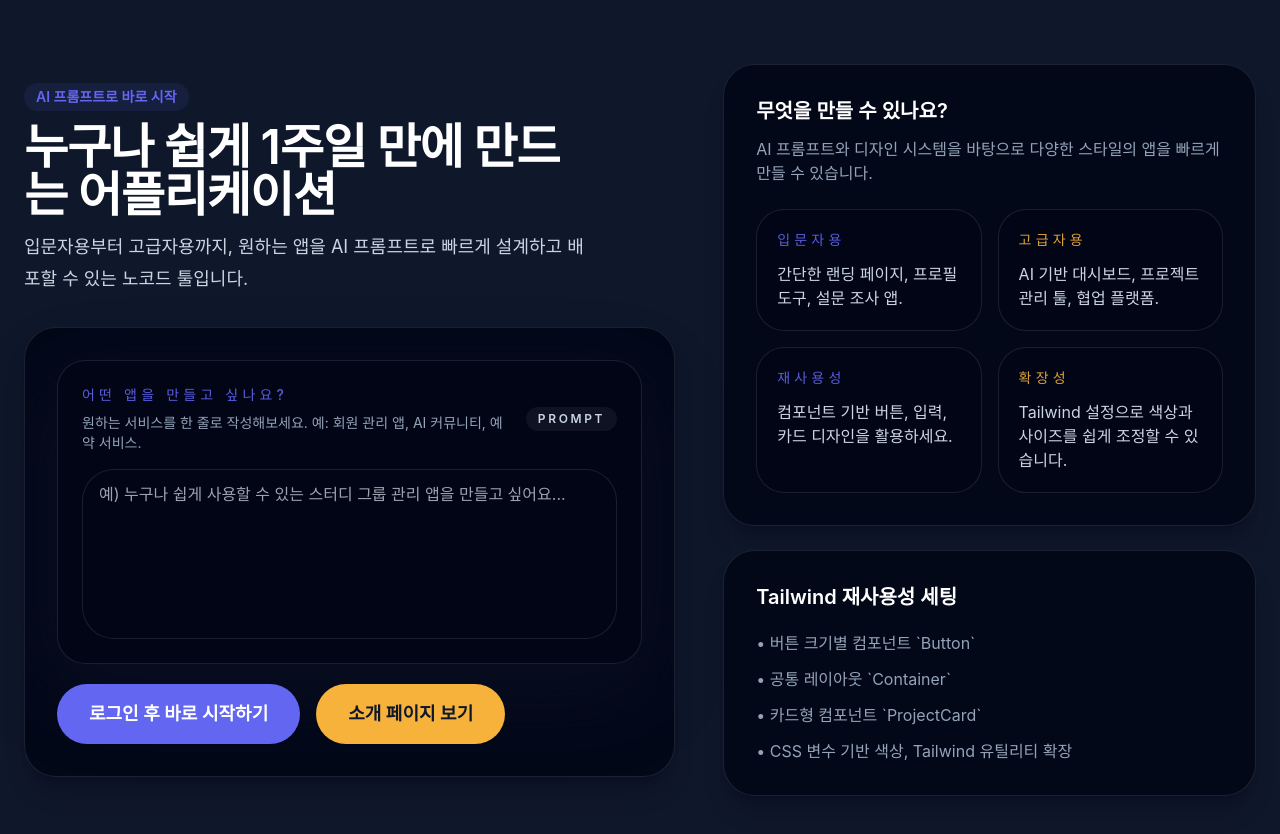
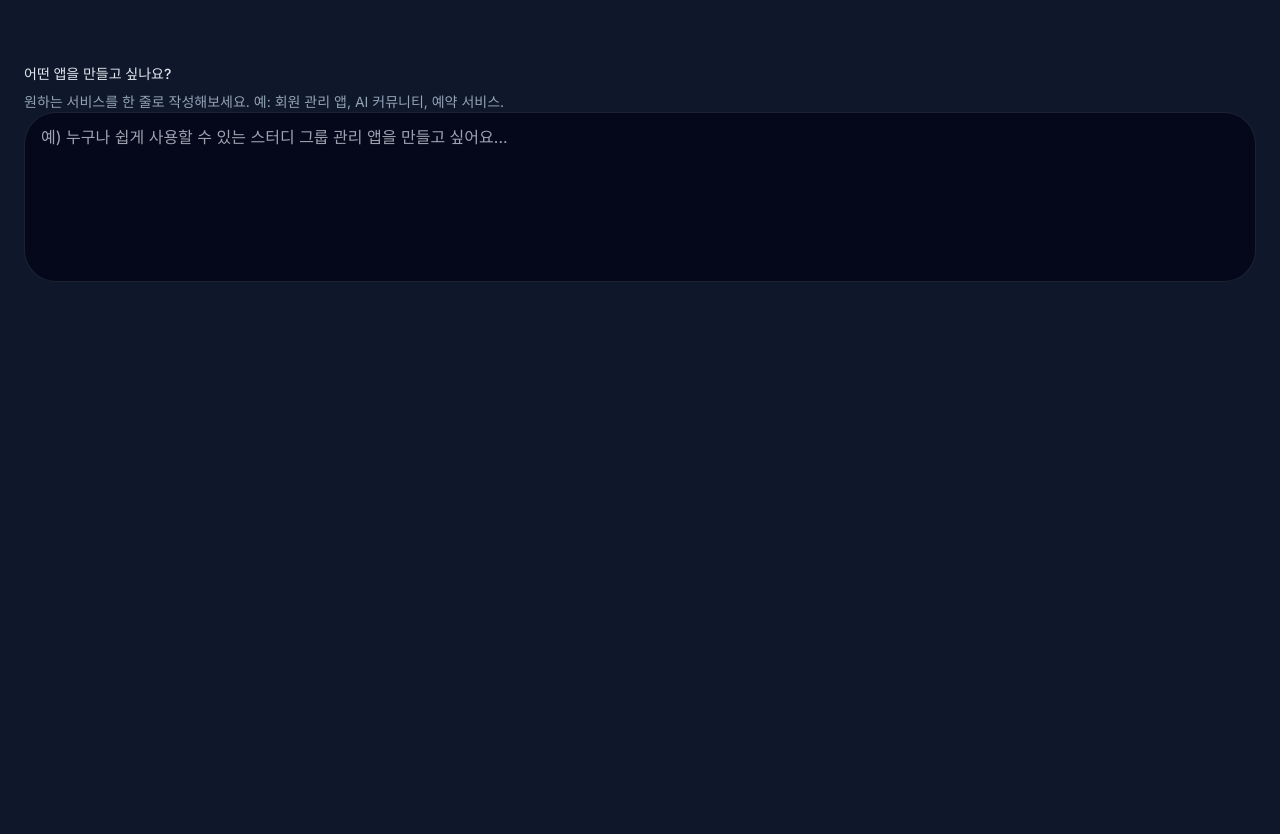
Before and after one commit to Yundo-git/Nocode-FE, a Next.js app: page / in a window 1280 px wide. Shown: the top 834 px of the page. After the commit the page ends 800 px from the top, so only its background shows below. Built offline with nearby package versions, Linux system fonts and the light colour scheme.

Commit message:
초기세팅

```diff
--- a/pages/_app.tsx
+++ b/pages/_app.tsx
@@ -1,6 +1,18 @@
 import "@/styles/globals.css";
 import type { AppProps } from "next/app";
+import { Inter } from "next/font/google";
 
+const inter = Inter({
+  subsets: ["latin"],
+  variable: "--font-inter",
+});
+
+// 모든 페이지에서 공통으로 쓰이는 글로벌 CSS를 불러옵니다.
+// Inter 폰트를 전역으로 사용하기 위한 클래스도 함께 적용합니다.
 export default function App({ Component, pageProps }: AppProps) {
-  return <Component {...pageProps} />;
+  return (
+    <main className={inter.className}>
+      <Component {...pageProps} />
+    </main>
+  );
 }
--- a/pages/index.tsx
+++ b/pages/index.tsx
@@ -1,19 +1,9 @@
 import Head from "next/head";
 import Link from "next/link";
-import { Geist, Geist_Mono } from "next/font/google";
 import { Button } from "@/components/ui/Button";
 import { Container } from "@/components/ui/Container";
 
-const geistSans = Geist({
-  variable: "--font-geist-sans",
-  subsets: ["latin"],
-});
-
-const geistMono = Geist_Mono({
-  variable: "--font-geist-mono",
-  subsets: ["latin"],
-});
-
+// 홈페이지 첫 화면을 보여주는 컴포넌트입니다.
 export default function Home() {
   return (
     <>
@@ -25,123 +15,29 @@ export default function Home() {
         />
         <meta name="viewport" content="width=device-width, initial-scale=1" />
       </Head>
-      <main
-        className={`${geistSans.variable} ${geistMono.variable} min-h-screen bg-bg text-text`}
-      >
+      {/* 메인 전체 레이아웃 */}
+      <main className="min-h-screen bg-bg text-text">
+        {/* 화면 중앙에 내용을 배치하는 컨테이너 */}
         <Container className="py-12 lg:py-16">
-          <div className="grid gap-12 xl:grid-cols-[1.1fr_0.9fr] xl:items-center">
+          {/* 왼쪽 소개 영역 */}
           <section className="space-y-8">
-              <div className="max-w-xl space-y-3">
-                <span className="inline-flex rounded-full bg-primary/10 px-3 py-1 text-sm font-semibold text-primary">
-                  AI 프롬프트로 바로 시작
-                </span>
-                <h1 className="text-4xl font-semibold tracking-tight text-white sm:text-5xl">
-                  누구나 쉽게 1주일 만에 만드는 어플리케이션
+            <div>
+              <h1 className="text-sm font-medium  ">
+                어떤 앱을 만들고 싶나요?
               </h1>
-                <p className="max-w-2xl text-lg leading-8 text-slate-300">
-                  입문자용부터 고급자용까지, 원하는 앱을 AI 프롬프트로 빠르게
-                  설계하고 배포할 수 있는 노코드 툴입니다.
+
+              {/* 설명영역 */}
+              <p className="mt-2 text-sm text-slate-400">
+                원하는 서비스를 한 줄로 작성해보세요. 예: 회원 관리 앱, AI
+                커뮤니티, 예약 서비스.
               </p>
-              </div>
-
-              <div className="section-card border-white/10 bg-slate-950/85">
-                <div className="mb-5 flex flex-col gap-4 rounded-[28px] border border-white/10 bg-slate-950/90 p-6 shadow-soft">
-                  <div className="flex items-center justify-between gap-4">
-                    <div>
-                      <p className="text-sm font-medium uppercase tracking-[0.3em] text-primary/90">
-                        어떤 앱을 만들고 싶나요?
-                      </p>
-                      <p className="mt-2 text-sm text-slate-400">
-                        원하는 서비스를 한 줄로 작성해보세요. 예: 회원 관리 앱,
-                        AI 커뮤니티, 예약 서비스.
-                      </p>
-                    </div>
-                    <span className="rounded-full bg-white/5 px-3 py-1 text-xs font-semibold uppercase tracking-[0.22em] text-slate-300">
-                      Prompt
-                    </span>
-                  </div>
 
               <textarea
                 className="input min-h-[170px] resize-none"
                 placeholder="예) 누구나 쉽게 사용할 수 있는 스터디 그룹 관리 앱을 만들고 싶어요..."
               />
             </div>
-
-                <div className="flex flex-col gap-4 sm:flex-row sm:items-center">
-                  <Button size="lg" href="/login">
-                    로그인 후 바로 시작하기
-                  </Button>
-                  <Link
-                    href="#features"
-                    className="btn btn-secondary btn-lg text-center"
-                  >
-                    소개 페이지 보기
-                  </Link>
-                </div>
-              </div>
           </section>
-
-            <section className="space-y-6">
-              <div className="section-card border-white/10 bg-slate-950/85">
-                <h2 className="text-xl font-semibold text-white">
-                  무엇을 만들 수 있나요?
-                </h2>
-                <p className="mt-3 text-slate-400">
-                  AI 프롬프트와 디자인 시스템을 바탕으로 다양한 스타일의 앱을
-                  빠르게 만들 수 있습니다.
-                </p>
-                <div className="mt-6 grid gap-4 sm:grid-cols-2">
-                  <div className="rounded-[28px] border border-white/10 bg-slate-950/90 p-5">
-                    <p className="text-sm uppercase tracking-[0.3em] text-primary/90">
-                      입문자용
-                    </p>
-                    <p className="mt-3 text-slate-300">
-                      간단한 랜딩 페이지, 프로필 도구, 설문 조사 앱.
-                    </p>
-                  </div>
-                  <div className="rounded-[28px] border border-white/10 bg-slate-950/90 p-5">
-                    <p className="text-sm uppercase tracking-[0.3em] text-accent/90">
-                      고급자용
-                    </p>
-                    <p className="mt-3 text-slate-300">
-                      AI 기반 대시보드, 프로젝트 관리 툴, 협업 플랫폼.
-                    </p>
-                  </div>
-                  <div className="rounded-[28px] border border-white/10 bg-slate-950/90 p-5">
-                    <p className="text-sm uppercase tracking-[0.3em] text-primary/90">
-                      재사용성
-                    </p>
-                    <p className="mt-3 text-slate-300">
-                      컴포넌트 기반 버튼, 입력, 카드 디자인을 활용하세요.
-                    </p>
-                  </div>
-                  <div className="rounded-[28px] border border-white/10 bg-slate-950/90 p-5">
-                    <p className="text-sm uppercase tracking-[0.3em] text-accent/90">
-                      확장성
-                    </p>
-                    <p className="mt-3 text-slate-300">
-                      Tailwind 설정으로 색상과 사이즈를 쉽게 조정할 수 있습니다.
-                    </p>
-                  </div>
-                </div>
-              </div>
-
-              <div
-                id="features"
-                className="section-card border-white/10 bg-slate-950/85"
-              >
-                <h2 className="text-xl font-semibold text-white">
-                  Tailwind 재사용성 세팅
-                </h2>
-                <ul className="mt-5 space-y-3 text-slate-400">
-                  <li>• 버튼 크기별 컴포넌트 `Button`</li>
-                  <li>• 공통 레이아웃 `Container`</li>
-                  <li>• 카드형 컴포넌트 `ProjectCard`</li>
-                  <li>• CSS 변수 기반 색상, Tailwind 유틸리티 확장</li>
-                </ul>
-              </div>
-            </section>
-          </div>
         </Container>
       </main>
     </>
--- a/pages/login.tsx
+++ b/pages/login.tsx
@@ -1,24 +1,15 @@
 import Head from "next/head";
 import Link from "next/link";
 import { useRouter } from "next/router";
-import { Geist, Geist_Mono } from "next/font/google";
 import type { FormEvent } from "react";
 import { Button } from "@/components/ui/Button";
 import { Container } from "@/components/ui/Container";
 
-const geistSans = Geist({
-  variable: "--font-geist-sans",
-  subsets: ["latin"],
-});
-
-const geistMono = Geist_Mono({
-  variable: "--font-geist-mono",
-  subsets: ["latin"],
-});
-
+// 로그인 화면을 보여주는 페이지 컴포넌트입니다.
 export default function Login() {
   const router = useRouter();
 
+  // 로그인 폼 제출 시 프로젝트 페이지로 이동합니다.
   const handleSubmit = (event: FormEvent<HTMLFormElement>) => {
     event.preventDefault();
     router.push("/projects");
@@ -31,9 +22,12 @@ export default function Login() {
         <meta name="description" content="NoCode Tool 로그인 페이지" />
         <meta name="viewport" content="width=device-width, initial-scale=1" />
       </Head>
-      <main className={`${geistSans.variable} ${geistMono.variable} min-h-screen bg-bg text-text`}>
+      {/* 로그인 페이지 전체 레이아웃 */}
+      <main className="min-h-screen bg-bg text-text">
+        {/* 화면 가운데에 로그인 폼을 맞추는 컨테이너 */}
         <Container className="flex min-h-screen items-center justify-center py-16">
           <div className="card w-full max-w-2xl">
+            {/* 로그인 폼 제목과 설명 */}
             <div className="mb-10 space-y-4">
               <span className="inline-flex rounded-full bg-primary/10 px-3 py-1 text-sm font-semibold text-primary">
                 NoCode Tool
@@ -42,17 +36,33 @@ export default function Login() {
                 빠르게 앱을 시작하려면 로그인하세요
               </h1>
               <p className="max-w-2xl text-slate-400">
-                간단한 로그인 후 프로젝트 목록으로 이동하여 노코드 앱을 관리할 수 있습니다.
+                간단한 로그인 후 프로젝트 목록으로 이동하여 노코드 앱을 관리할
+                수 있습니다.
               </p>
             </div>
+            {/* 로그인 입력 폼 */}
             <form className="space-y-6" onSubmit={handleSubmit}>
               <label className="block space-y-2">
-                <span className="text-sm font-medium text-slate-300">이메일</span>
-                <input type="email" required placeholder="email@example.com" className="input" />
+                <span className="text-sm font-medium text-slate-300">
+                  이메일
+                </span>
+                <input
+                  type="email"
+                  required
+                  placeholder="email@example.com"
+                  className="input"
+                />
               </label>
               <label className="block space-y-2">
-                <span className="text-sm font-medium text-slate-300">비밀번호</span>
-                <input type="password" required placeholder="••••••••" className="input" />
+                <span className="text-sm font-medium text-slate-300">
+                  비밀번호
+                </span>
+                <input
+                  type="password"
+                  required
+                  placeholder="••••••••"
+                  className="input"
+                />
               </label>
               <div className="flex flex-col gap-4 sm:flex-row sm:items-center sm:justify-between">
                 <Button type="submit" size="lg">
--- a/pages/projects.tsx
+++ b/pages/projects.tsx
@@ -1,38 +1,31 @@
 import Head from "next/head";
 import Link from "next/link";
-import { Geist, Geist_Mono } from "next/font/google";
 import { Container } from "@/components/ui/Container";
 import { Button } from "@/components/ui/Button";
 import { ProjectCard } from "@/components/ProjectCard";
 
-const geistSans = Geist({
-  variable: "--font-geist-sans",
-  subsets: ["latin"],
-});
-
-const geistMono = Geist_Mono({
-  variable: "--font-geist-mono",
-  subsets: ["latin"],
-});
-
+// 화면에 보여줄 예시 프로젝트 데이터입니다.
 const projects = [
   {
     title: "AI 챗봇 서비스",
-    description: "사용자 질문에 맞춘 AI 답변 생성 및 대시보드 관리 기능을 포함한 챗봇 앱.",
+    description:
+      "사용자 질문에 맞춘 AI 답변 생성 및 대시보드 관리 기능을 포함한 챗봇 앱.",
     tags: ["AI", "챗봇", "데이터"],
     status: "Live",
     progress: 84,
   },
   {
     title: "회원 관리 툴",
-    description: "간단한 회원 등록, 검색, 통계 시각화가 가능한 CRM 스타일 애플리케이션.",
+    description:
+      "간단한 회원 등록, 검색, 통계 시각화가 가능한 CRM 스타일 애플리케이션.",
     tags: ["관리", "회원", "대시보드"],
     status: "Draft",
     progress: 52,
   },
   {
     title: "커뮤니티 마켓플레이스",
-    description: "상품 등록, 검색, 채팅 기반 거래 흐름을 지원하는 마켓플레이스 화면.",
+    description:
+      "상품 등록, 검색, 채팅 기반 거래 흐름을 지원하는 마켓플레이스 화면.",
     tags: ["커뮤니티", "마켓", "UX"],
     status: "Beta",
     progress: 69,
@@ -46,6 +39,7 @@ const projects = [
   },
 ];
 
+// 프로젝트 목록 페이지를 보여주는 컴포넌트입니다.
 export default function Projects() {
   return (
     <>
@@ -54,16 +48,20 @@ export default function Projects() {
         <meta name="description" content="프로젝트 대시보드 화면" />
         <meta name="viewport" content="width=device-width, initial-scale=1" />
       </Head>
-      <main className={`${geistSans.variable} ${geistMono.variable} min-h-screen bg-bg text-text`}>
+      <main className="min-h-screen bg-bg text-text">
+        {/* 페이지 상단 설명 영역 */}
         <Container className="py-10">
           <div className="mb-10 flex flex-col gap-5 rounded-[32px] border border-white/10 bg-slate-950/90 p-8 shadow-soft md:flex-row md:items-center md:justify-between">
             <div>
-              <p className="text-sm font-medium uppercase tracking-[0.35em] text-primary/80">NoCode Tool</p>
+              <p className="text-sm font-medium uppercase tracking-[0.35em] text-primary/80">
+                NoCode Tool
+              </p>
               <h1 className="mt-4 text-4xl font-semibold text-white sm:text-5xl">
                 프로젝트 목록
               </h1>
               <p className="mt-4 max-w-2xl text-slate-400">
-                피그마 스타일의 카드 형태로 구성된 프로젝트 항목을 한눈에 확인할 수 있습니다.
+                피그마 스타일의 카드 형태로 구성된 프로젝트 항목을 한눈에 확인할
+                수 있습니다.
               </p>
             </div>
             <div className="flex flex-wrap gap-3">
@@ -76,6 +74,7 @@ export default function Projects() {
             </div>
           </div>
 
+          {/* 프로젝트 카드 목록 */}
           <div className="grid gap-6 md:grid-cols-2 xl:grid-cols-3">
             {projects.map((project) => (
               <ProjectCard key={project.title} {...project} />
```
Also changed, not shown: components/ProjectCard.tsx (+17 -3 lines), components/ui/Button.tsx (+22 -3 lines), components/ui/Container.tsx (+6 -1 lines), pages/_document.tsx (deleted, +0 -13 lines), pages/api/hello.ts (deleted, +0 -13 lines), styles/globals.css (+11 -1 lines). Lines whose indentation alone changed are shown as unchanged.
